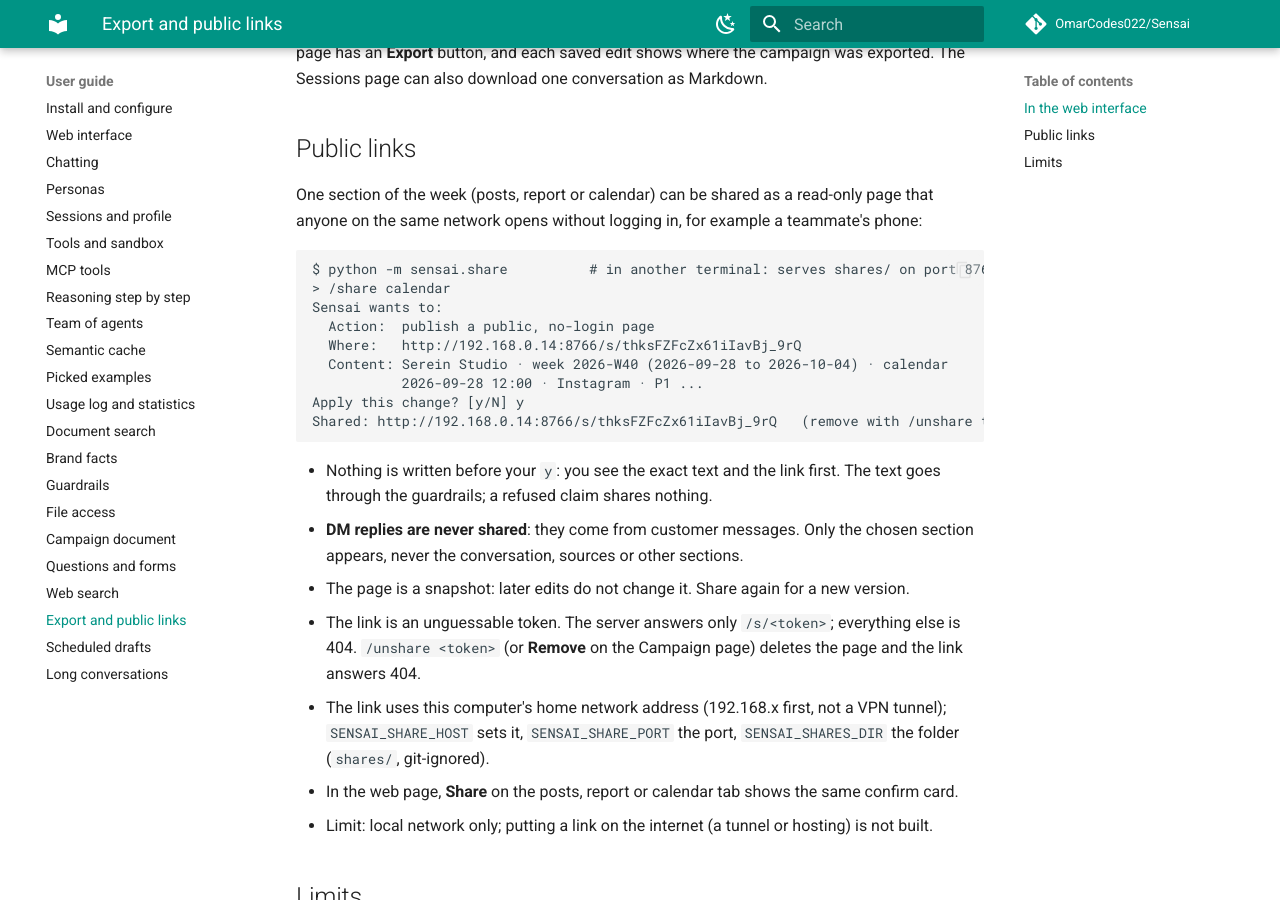
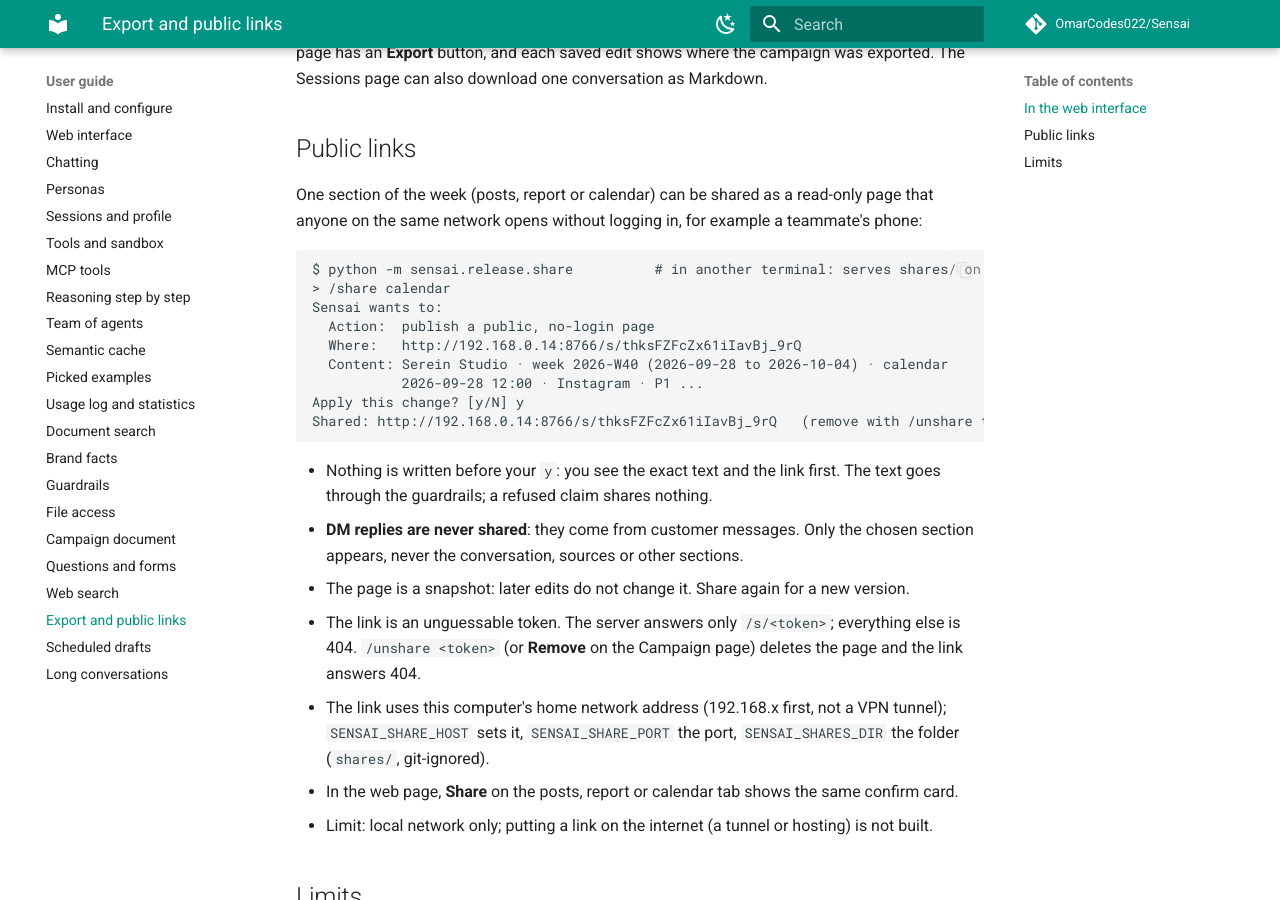
Before and after one commit to OmarCodes022/Sensai, an MkDocs documentation site: the page built from docs/user-guide/export.md, in a window 1280 px wide and 900 px high, scrolled down 830 px. Built offline with MkDocs 1.6.1 and Material for MkDocs 9.7.7, drawn with Linux system fonts in a browser that asks for light colours; comment, search, counter and statistics services are not loaded.

Commit message:
docs: commands are python -m sensai.release.share and sensai.release.schedule
Claude-Session: https://claude.ai/code/session_01Ms8xg11Dg3U67PLKoFhJGg

````diff
--- a/docs/user-guide/export.md
+++ b/docs/user-guide/export.md
@@ -35,7 +35,7 @@ One section of the week (posts, report or calendar) can be shared as a read-only
 the same network opens without logging in, for example a teammate's phone:
 
 ```text
-$ python -m sensai.share          # in another terminal: serves shares/ on port 8766
+$ python -m sensai.release.share          # in another terminal: serves shares/ on port 8766
 > /share calendar
 Sensai wants to:
   Action:  publish a public, no-login page
````
Also changed, not shown: README.md (+1 -1 lines), docs/user-guide/scheduling.md (+1 -1 lines), web/web-ui.md (+1 -1 lines), 2 other files.
